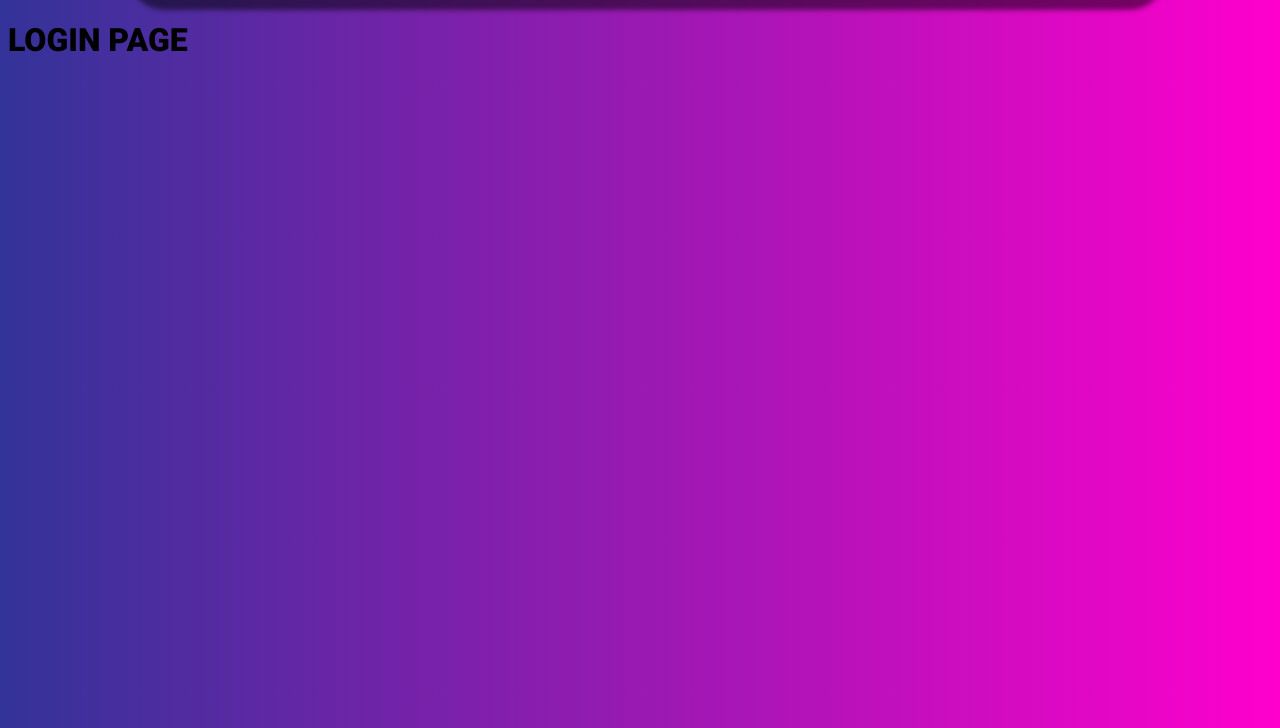
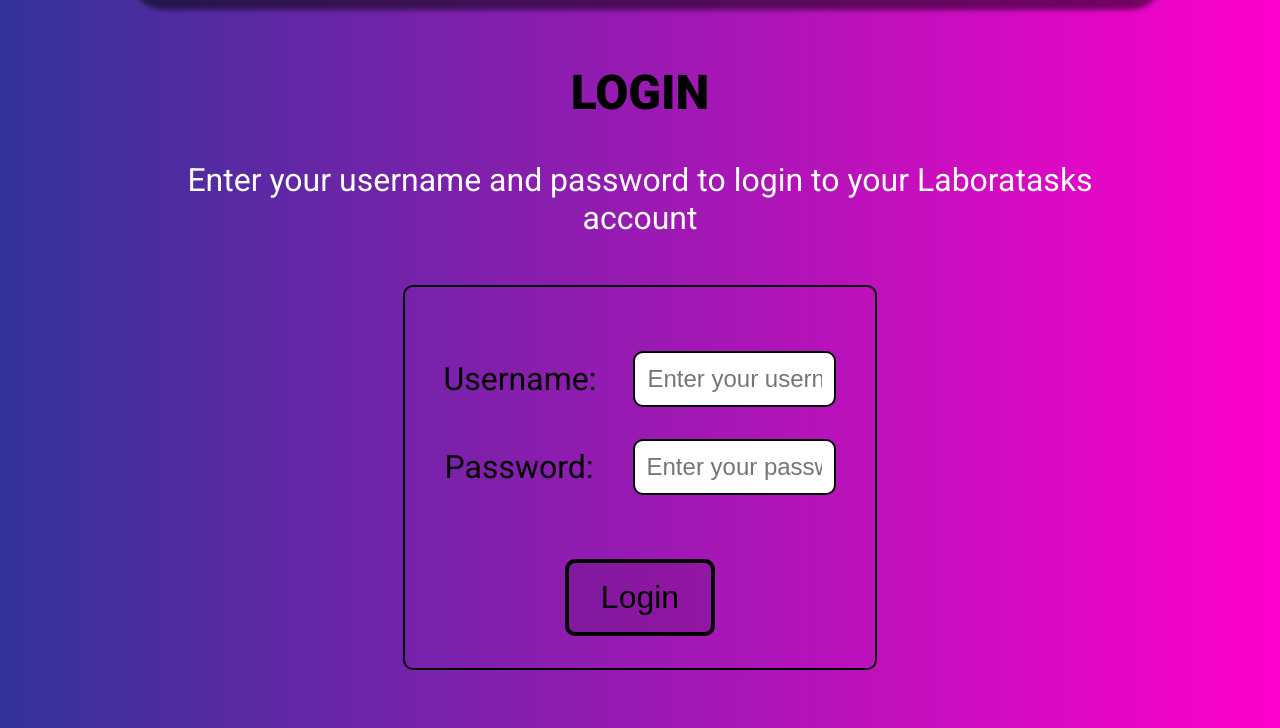
Before and after one commit to simlal/labtasks, a Django app: page /login in a window 1280 px wide. Shown: the part 72-800 px from the top of the page. Run offline with Django 4.2, Linux system fonts and the light colour scheme; parts of the project's set-up code (start-up, migrations or seed data) failed here and were passed over.

Commit message:
Add user login

```diff
--- a/labtasks/base/templates/base/index.html
+++ b/labtasks/base/templates/base/index.html
@@ -7,8 +7,8 @@
         <h1>LaboraTasks,<br>a laboratory tasks manager</h1>
         <p>Streamline your lab workflow and manage tasks efficiently.</p>
         <div class="buttons">
-            <a class="register" href="{% url 'user_authentication:register' %}">Register</a>
-            <a class="login" href="{% url 'user_authentication:login' %}">Log in</a>
+            <a class="register" href="{% url 'user_authentication:register_page' %}">Register</a>
+            <a class="login" href="{% url 'user_authentication:login_page' %}">Log in</a>
         </div>
     </div>
     {% comment %} Slideshow {% endcomment %}
--- a/labtasks/labspaces/views.py
+++ b/labtasks/labspaces/views.py
@@ -108,10 +108,10 @@ def delete_labspace(request, pk):
     return render(request, "labspaces/delete_labspace.html", context)
 
 def cancel_delete_labspace(request):
-    return redirect("labspaces/your_labspaces.html")
+    return redirect("labspaces:your_labspaces")
 
 def cancel_edit_labspace():
-    return redirect("labspaces/your_labspaces.html")
+    return redirect("labspaces:your_labspaces")
 
 # @login_required
 def labspace(request, pk):
--- /dev/null
+++ b/labtasks/static/styles/user_auth.css
@@ -0,0 +1,75 @@
+#user-register-cont, #success-register,
+#user-login-cont {
+    margin: auto;
+    text-align: center;
+    align-items: center;
+    width: 75%;
+    font-size: 2em;
+    margin-top: 2em;
+}
+
+#success-register .success-info {
+    color: var(--accent-yellow);
+    font-size: 1.5em;
+}
+
+#user-login-cont p {
+    color: var(--secondary-text-col);
+    margin-bottom: 1.5em;
+}
+.messages {
+    color: var(--accent-yellow);
+    margin-bottom: 1.5em;
+    font-size: 1.5em;
+}
+
+.login-form {
+    padding: 1em;
+    width: 50%;
+    margin: auto;
+    box-sizing: border-box;
+    border: 2px solid var(--primary-text-col);
+    border-radius: 10px;
+    font-size: 1em;
+}
+
+.login-form input[type="text"], .login-form input[type="password"] {
+    width: 50%;
+    margin-left: 1em;
+    padding: 0.5em;
+    box-sizing: border-box;
+    border: 2px solid var(--primary-text-col);
+    border-radius: 10px;
+    font-size: 0.75em;
+}
+
+
+.login-field {
+    display: flex;
+    align-items: center;
+    justify-content: space-around;
+    margin-top: 1em;
+    margin-bottom: 1em;
+}
+
+#user-login-form-btn {
+    margin-top: 1em;
+    width: 150px;
+    background-color: rgba(0,0,0,0.1);
+    border-radius: 10px;
+    font-size: 1em;
+    padding: 0.5em;
+    color: var(--primary-text-col);
+    border: 4px solid var(--primary-text-col);
+    transition: 0.5s;
+    cursor: pointer;
+
+}
+
+#user-login-form-btn:hover {
+    color: var(--secondary-text-col);
+    background: var(--primary-shadow);
+    text-decoration: none;
+    border-radius: 40px 10px;
+
+}
--- a/labtasks/templates/navbar.html
+++ b/labtasks/templates/navbar.html
@@ -8,9 +8,9 @@
     <ul class="nav-options">
         <div class="item-gr5">
         {% comment %} <div class="{% if user.is_authenticated %}item-gr3{% else %}item-gr1{% endif %}"> {% endcomment %}
-            <li><a class="item1" href="{% url 'user_authentication:register' %}">Register</a></li>
+            <li><a class="item1" href="{% url 'user_authentication:register_page' %}">Register</a></li>
             <li>/</li>
-            <li><a class="item2" href="{% url 'user_authentication:login' %}">Log in</a></li>
+            <li><a class="item2" href="{% url 'user_authentication:login_page' %}">Log in</a></li>
             {% comment %} ADD IF USER.ISAUTH {% endcomment %}
             <li>/</li>
             <li><a class="item5" href="{% url 'labspaces:your_labspaces' %}">My Labspaces</a></li>
--- a/labtasks/user_authentication/templates/user_authentication/login.html
+++ b/labtasks/user_authentication/templates/user_authentication/login.html
@@ -1,5 +1,42 @@
 {% extends 'main.html' %}
+{% load static %}
+{% block other_stylesheet %}
+
+{% load static %}
+    <link rel="stylesheet" href="{% static 'styles/user_auth.css' %}">
+
+{% endblock other_stylesheet %}
 
 {% block content %}
-<h1>LOGIN PAGE</h1>
+
+<div id="user-login-cont">
+    <h2>LOGIN</h2>
+    <p class="login-welcome">Enter your username and password to login to your Laboratasks account</p>
+    <div class="login-form">
+        <form method="post" action="">
+            {% csrf_token %}
+            <div class="login-field">
+                <label>Username:</label>
+                <input type="text" name="username" placeholder="Enter your username">
+            </div>
+            <div class="login-field">
+                <label>Password:</label>
+                <input type="password" name="password" placeholder="Enter your password">
+            </div>
+            <button id="user-login-form-btn" type="submit">Login</button>
+        </form>
+    </div>
+    {% if messages %}
+    <ul class="messages">
+        {% for message in messages %}
+        <li>{{ message }}</li>
+        {% endfor %}
+    </ul>
+    {% endif %}
+
+    <form method="get" action="{% url 'user_authentication:login_page' %}">
+    </form>
+        {% comment %} <button id="user-login-register-btn" type="submit">Register</button> {% endcomment %}
+</div>
+
 {% endblock content %}
--- a/labtasks/user_authentication/urls.py
+++ b/labtasks/user_authentication/urls.py
@@ -4,6 +4,7 @@ from . import views
 app_name = "user_authentication"
 
 urlpatterns = [
-    path("register", views.register, name="register"),
-    path("login", views.login, name="login"),
+    path("register", views.register_page, name="register_page"),
+    path("success/<str:username>", views.successful_register, name="successful_register"),
+    path("login", views.login_page, name="login_page"),
 ]
--- a/labtasks/user_authentication/views.py
+++ b/labtasks/user_authentication/views.py
@@ -1,7 +1,55 @@
-from django.shortcuts import render
+from django.shortcuts import render, redirect
+from django.contrib import messages
+from django.contrib.auth.models import User
+from django.contrib.auth import authenticate, login, logout
 
-def register(request):
+
+def register_page(request):
+    # form = UserForm
+    if request.method == "POST":
+        pass
+
     return render(request, "user_authentication/register.html")
 
-def login(request):
-    return render(request, "user_authentication/login.html")
+def successful_register(request, username):
+    user = User.objects.get(username=username)
+    context = {"username": user}
+    return render(request, "user_authentication/successful_register.html", context)
+
+def login_page(request):
+    if request.method == "POST":
+        username = request.POST.get("username")
+        password = request.POST.get("password")
+
+        # Check for empty name or password
+        if username == "":
+            messages.error(request, "Enter a username")
+            return render(request, "user_authentication/login.html")
+        if password == "":
+            messages.error(request, "Enter a password")
+            return render(request, "user_authentication/login.html")
+
+
+        # Check if user in db
+        try:
+            user = User.objects.get(username=username)
+        except:
+            messages.error(request, f"User '{username}' does not exists.")
+            user = False
+
+        #Validate password
+        valid_user = authenticate(request, username=username, password=password)
+
+        # Login if valid
+        if valid_user is not None:
+            login(request, valid_user)
+            return redirect("labspaces:your_labspaces")
+        # user/pw error handling
+        else :
+            if user:
+                messages.error(request, f"Invalid password for username for {username}")
+
+        return render(request, "user_authentication/login.html")
+
+    else:
+        return render(request, "user_authentication/login.html")
```
Also changed, not shown: labtasks/labspaces/templates/labspaces/your_labspaces.html (+7 -5 lines), labtasks/user_authentication/templates/user_authentication/register.html (+19 -4 lines), labtasks/user_authentication/templates/user_authentication/successful_register.html (added, +18 -0 lines), labtasks/templates/main.html (line endings or trailing spaces), labtasks/user_authentication/forms.py (added).
